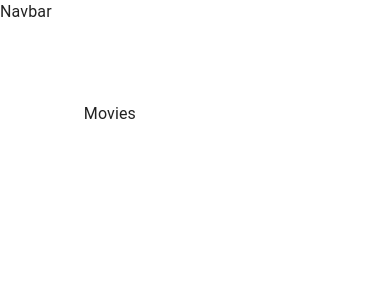
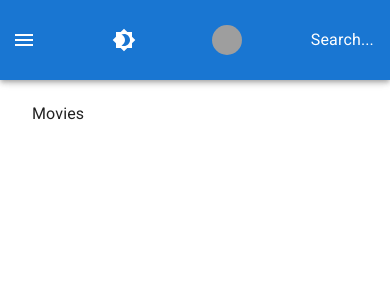
Before and after one commit to Anshuman115/Movies-Corridor, a React (Create React App) app: page / in a window 390 px wide. Shown: the top 300 px of the page. Built offline with nearby package versions, Linux system fonts and the light colour scheme; grey boxes are pictures that could not be loaded.

Commit message:
build navbar

```diff
--- a/public/index.html
+++ b/public/index.html
@@ -12,6 +12,10 @@
     <link rel="apple-touch-icon" href="%PUBLIC_URL%/logo192.png" />
     <link rel="manifest" href="%PUBLIC_URL%/manifest.json" />
     <title>Movies Corridor</title>
+    <link
+      rel="stylesheet"
+      href="https://fonts.googleapis.com/css?family=Roboto:300,400,500,700&display=swap"
+    />
   </head>
   <body>
     <div id="root"></div>
--- a/src/components/App.jsx
+++ b/src/components/App.jsx
@@ -37,3 +37,6 @@
 // the components folder and their jsx
 // add all the components in their routes
 // 7. make an .env file to stop dev error due to eslint
+// 8. continue with components from top to bottom or like start from navbar.
+// 9. Use material ui components for the navbar
+// 10.
--- a/src/components/Navbar/Navbar.jsx
+++ b/src/components/Navbar/Navbar.jsx
@@ -1,8 +1,60 @@
 import React from 'react';
+import { AppBar, IconButton, Toolbar, Drawer, Button, Avatar, useMediaQuery } from '@mui/material';
+import { AccountCircle, Menu, Brightness4, Brightness7 } from '@mui/icons-material';
+
+import { Link } from 'react-router-dom';
+import { useTheme } from '@mui/material/styles';
+
+import useStyles from './styles';
 
 function Navbar() {
+  const classes = useStyles();
+  const isMobile = useMediaQuery('(max-width:600px');
+  const theme = useTheme();
+  const isAuthenticated = true;
   return (
-    <div>Navbar</div>
+    <AppBar position="fixed">
+      <Toolbar className={classes.toolbar}>
+        {isMobile && (
+          <IconButton
+            color="inherit"
+            edge="start"
+            style={{ outline: 'none' }}
+            onClick={() => {}}
+            className={classes.menuButton}
+          >
+            <Menu />
+          </IconButton>
+        )}
+        <IconButton color="inherit" sx={{ ml: 1 }} onClick={() => {}}>
+          {theme.palette.mode === 'dark' ? <Brightness7 /> : <Brightness4 /> }
+        </IconButton>
+        {!isMobile && 'Search...' }
+        <div>
+          {!isAuthenticated ? (
+            <Button color="inherit" onClick={() => {}}>
+              Login &nbsp; <AccountCircle />
+            </Button>
+          ) : (
+            <Button
+              color="inherit"
+              component={Link}
+              to="/profile/:id"
+              className={classes.linkButton}
+              onClick={() => {}}
+            >
+              {!isMobile && <>My Movies &nbsp;</>}
+              <Avatar
+                style={{ width: 30, height: 30 }}
+                alt="Profile"
+                src="https://st3.depositphotos.com/9998432/13335/v/380/depositphotos_133352010-stock-illustration-default-placeholder-man-and-woman.jpg?forcejpeg=true"
+              />
+            </Button>
+          )}
+        </div>
+        {isMobile && 'Search...' }
+      </Toolbar>
+    </AppBar>
   );
 }
 
--- /dev/null
+++ b/src/components/Navbar/styles.js
@@ -0,0 +1,20 @@
+import { makeStyles } from '@mui/styles';
+
+export default makeStyles((theme) => ({
+  toolbar: {
+    height: '80px',
+    display: 'flex',
+    justifyContent: 'space-between',
+    marginLeft: '240px',
+    [theme.breakpoints.down('sm')]: {
+      marginLeft: '0',
+      flexWrap: 'wrap',
+    },
+  },
+  menuButton: {
+    marginRight: theme.spacing(2),
+    [theme.breakpoints.up('sm')]: {
+      display: 'none',
+    },
+  },
+}));
--- a/src/index.js
+++ b/src/index.js
@@ -1,12 +1,17 @@
 import React from 'react';
 import ReactDOM from 'react-dom';
 import { BrowserRouter } from 'react-router-dom';
+import { createTheme, ThemeProvider } from '@mui/material/styles';
 
 import App from './components/App';
 
+const theme = createTheme({});
+
 ReactDOM.render(
-  <BrowserRouter>
-    <App />
-  </BrowserRouter>,
+  <ThemeProvider theme={theme}>
+    <BrowserRouter>
+      <App />
+    </BrowserRouter>
+  </ThemeProvider>,
   document.getElementById('root'),
 );
```
Also changed, not shown: src/components/Navbar/xx.html (added).
